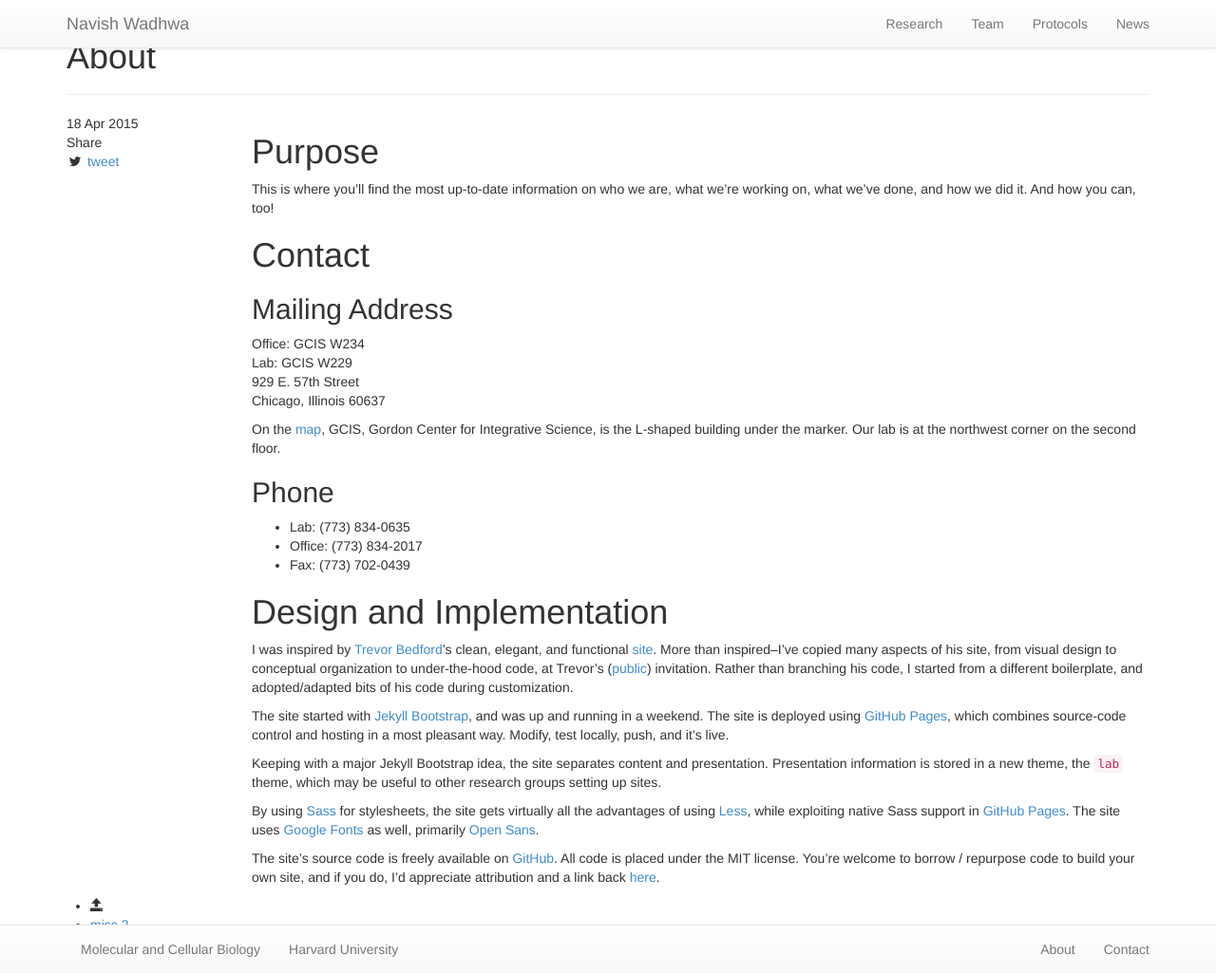
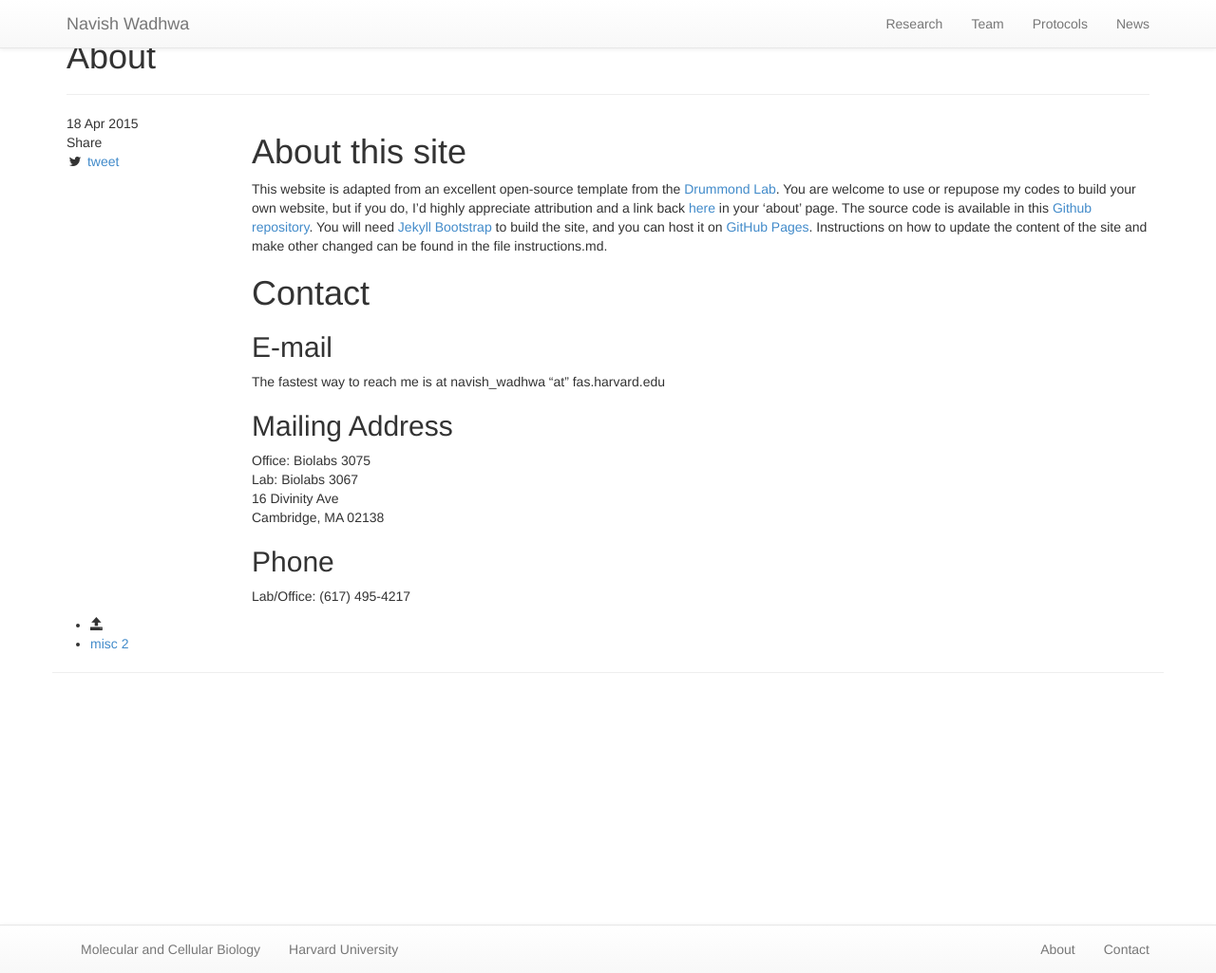
Before and after one commit to navishwadhwa/navishwadhwa.github.io, a Jekyll site: the page built from misc/_posts/2015-04-18-about.md, in a window 1280 px wide and 1025 px high. Shown: the whole window at 95% size. Built offline with Jekyll 4.4.1, drawn with Linux system fonts in a browser that asks for light colours; nearby versions of some CDN libraries.

Commit message:
update the about page

```diff
--- a/misc/_posts/2015-04-18-about.md
+++ b/misc/_posts/2015-04-18-about.md
@@ -1,61 +1,32 @@
 ---
 layout: post
 title: "About"
-description: "About us and the site"
+description: "About this site"
 about: true
 category: misc
 tags: []
 ---
 {% include JB/setup %}
 
-<a name="purpose"></a>
+<a name="about"></a>
 
-# Purpose
+# About this site
 
-This is where you'll find the most up-to-date information on who we are, what we're working on, what we've done, and how we did it. And how you can, too!
+This website is adapted from an excellent open-source template from the [Drummond Lab](http://drummondlab.org/){:target="_blank"}. You are welcome to use or repupose my codes to build your own website, but if you do, I'd highly appreciate attribution and a link back [here](https://navishwadhwa.github.io/){:target="_blank"} in your 'about' page. The source code is available in this [Github repository](https://github.com/navishwadhwa/navishwadhwa.github.io){:target="_blank"}. You will need [Jekyll Bootstrap](http://jekyllbootstrap.com){:target="_blank"} to build the site, and you can host it on [GitHub Pages](https://pages.github.com/){:target="_blank"}. Instructions on how to update the content of the site and make other changed can be found in the file instructions.md.
 
 <a name="contact"></a>
 
 # Contact
 
+## E-mail
+The fastest way to reach me is at navish_wadhwa "at" fas.harvard.edu
+
 ## Mailing Address
-Office: GCIS W234<br/>
-Lab: GCIS W229<br/>
-929 E. 57th Street<br/>
-Chicago, Illinois 60637
-
-On the [map], GCIS, Gordon Center for Integrative Science, is the L-shaped building under the marker. Our lab is at the northwest corner on the second floor.
-
-[map]: https://www.google.com/maps?q=929+E+57th+St,+Chicago,+IL+60637&hl=en&sll=37.0625,-95.677068&sspn=58.946508,135.263672&vpsrc=0&z=17
+Office: Biolabs 3075<br/>
+Lab: Biolabs 3067<br/>
+16 Divinity Ave<br/>
+Cambridge, MA 02138
 
 
 ## Phone
-* Lab: (773) 834-0635
-* Office: (773) 834-2017
-* Fax: (773) 702-0439
-
-
-<a name="design"></a>
-
-# Design and Implementation
-
-I was inspired by [Trevor Bedford]'s clean, elegant, and functional [site][1]. More than inspired--I've copied many aspects of his site, from visual design to conceptual organization to under-the-hood code, at Trevor's ([public]) invitation. Rather than branching his code, I started from a different boilerplate, and adopted/adapted bits of his code during customization.
-
-The site started with [Jekyll Bootstrap], and was up and running in a weekend. The site is deployed using [GitHub Pages], which combines source-code control and hosting in a most pleasant way. Modify, test locally, push, and it's live.
-
-Keeping with a major Jekyll Bootstrap idea, the site separates content and presentation. Presentation information is stored in a new theme, the `lab` theme, which may be useful to other research groups setting up sites.
-
-By using [Sass] for stylesheets, the site gets virtually all the advantages of using [Less], while exploiting native Sass support in [GitHub Pages]. The site uses [Google Fonts] as well, primarily [Open Sans].
-
-The site's source code is freely available on [GitHub]. All code is placed under the MIT license. You're welcome to borrow / repurpose code to build your own site, and if you do, I'd appreciate attribution and a link back [here](http://drummondlab.org/about.html).
-
-[Trevor Bedford]: http://bedford.io/team/trevor-bedford/
-[1]: http://bedford.io
-[public]: http://bedford.io/misc/about/
-[Jekyll Bootstrap]: http://jekyllbootstrap.com
-[GitHub Pages]: https://pages.github.com/
-[GitHub]: http://github.com/
-[Less]: http://lesscss.org/
-[Sass]: http://sass-lang.com/
-[Google Fonts]: http://www.google.com/fonts
-[Open Sans]: https://www.google.com/fonts/specimen/Open+Sans
+Lab/Office: (617) 495-4217
```
